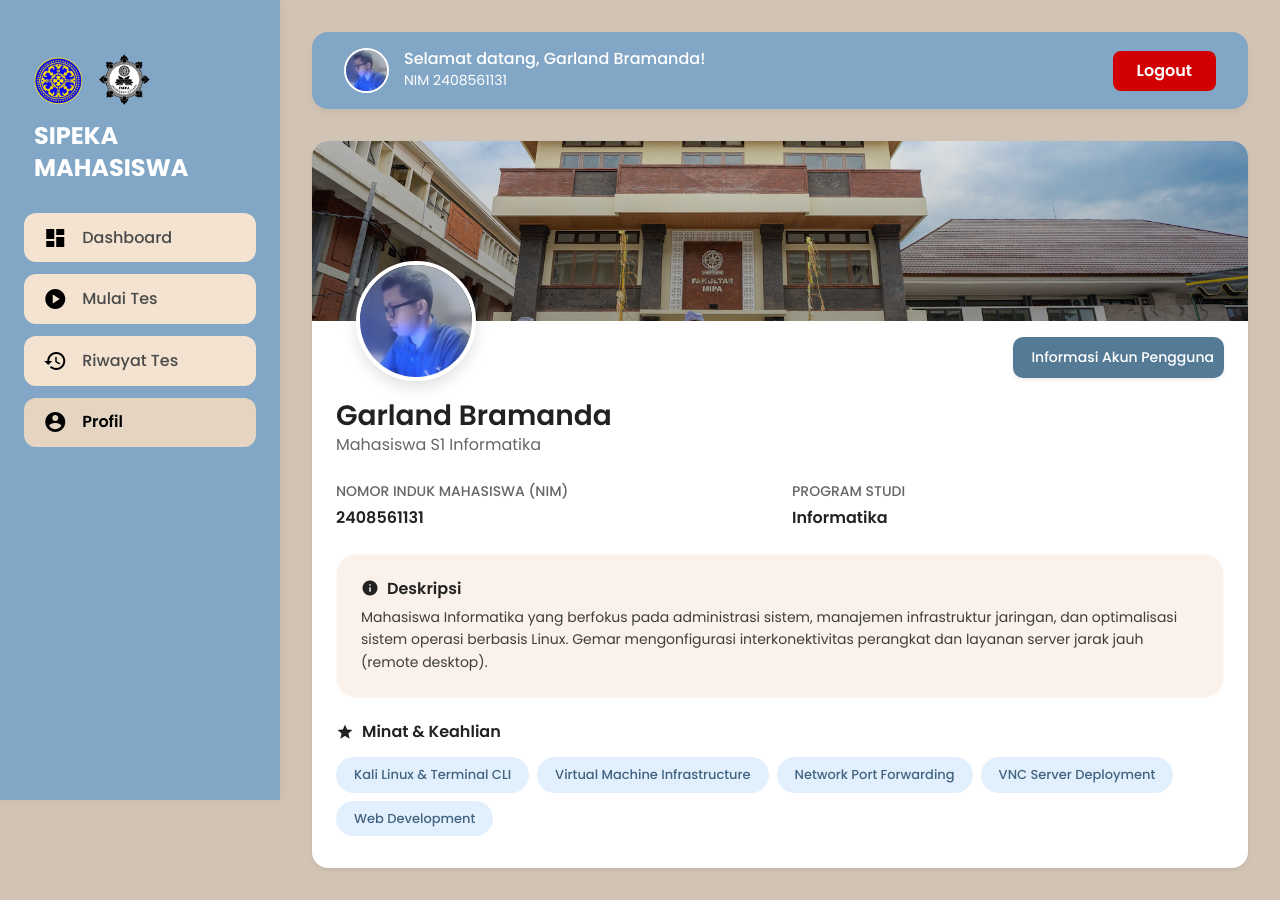
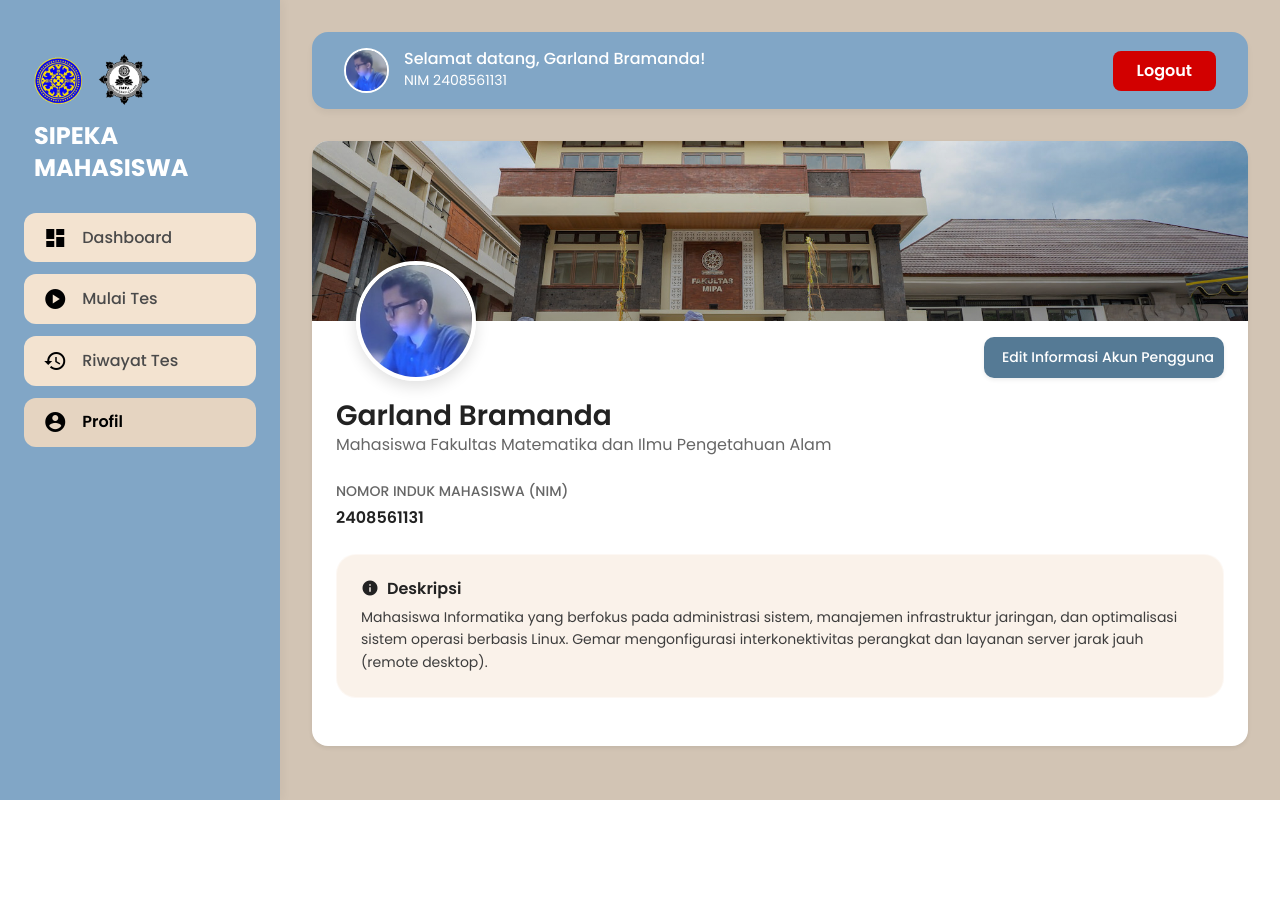
Before and after one commit to Nanda-0101/PROJECT_ADS, a FastAPI app: page /mahasiswa/profil in a window 1280 px wide. After the commit the page ends 800 px from the top, so only its background shows below. Run offline with FastAPI, Linux system fonts and the light colour scheme.

Commit message:
Merge branch nanda into main

```diff
--- a/app/templates/Profil_Mahasiswa.html
+++ b/app/templates/Profil_Mahasiswa.html
@@ -60,22 +60,18 @@
         <div class="d-flex justify-content-between align-items-start px-4 position-relative" style="margin-bottom: 10px;">
             <img src="../static/assets/garlan.jpg" alt="Mahasiswa" class="profile-avatar-large">
             <button class="btn-contact mt-3 shadow-sm d-inline-flex align-items-center justify-content-center" data-bs-toggle="modal" data-bs-target="#contactModal">
-              <span class="material-icons align-middle me-2" style="font-size:18px"></span>Informasi Akun Pengguna
+              <span class="material-icons align-middle me-2" style="font-size:18px"></span>Edit Informasi Akun Pengguna
             </button>
         </div>
 
         <div class="p-4 pt-2">
             <h3 class="fw-semibold mb-0 text-dark-custom">Garland Bramanda</h3>
-            <p class="text-muted-custom mb-4">Mahasiswa S1 Informatika</p>
+            <p class="text-muted-custom mb-4">Mahasiswa Fakultas Matematika dan Ilmu Pengetahuan Alam</p>
 
             <div class="row">
                 <div class="col-md-6 mb-4">
                     <small class="text-muted-custom d-block fw-medium tracking-wide mb-1">NOMOR INDUK MAHASISWA (NIM)</small>
                     <span class="fw-semibold text-dark-custom">2408561131</span>
-                </div>
-                <div class="col-md-6 mb-4">
-                    <small class="text-muted-custom d-block fw-medium tracking-wide mb-1">PROGRAM STUDI</small>
-                    <span class="fw-semibold text-dark-custom">Informatika</span>
                 </div>
 
                 <div class="col-12 mb-4">
@@ -89,18 +85,6 @@
                     </div>
                 </div>
 
-                <div class="col-12 mb-2">
-                    <h6 class="fw-semibold mb-3 d-flex align-items-center gap-2 text-dark-custom">
-                        <span class="material-icons" style="font-size: 18px;">star</span> Minat & Keahlian
-                    </h6>
-                    <div class="d-flex flex-wrap gap-2">
-                        <span class="skill-badge">Kali Linux & Terminal CLI</span>
-                        <span class="skill-badge">Virtual Machine Infrastructure</span>
-                        <span class="skill-badge">Network Port Forwarding</span>
-                        <span class="skill-badge">VNC Server Deployment</span>
-                        <span class="skill-badge">Web Development</span>
-                    </div>
-                </div>
             </div>
         </div>
     </div>
```
Also changed, not shown: app/templates/admin_dashboard.html (+6 -15 lines).
